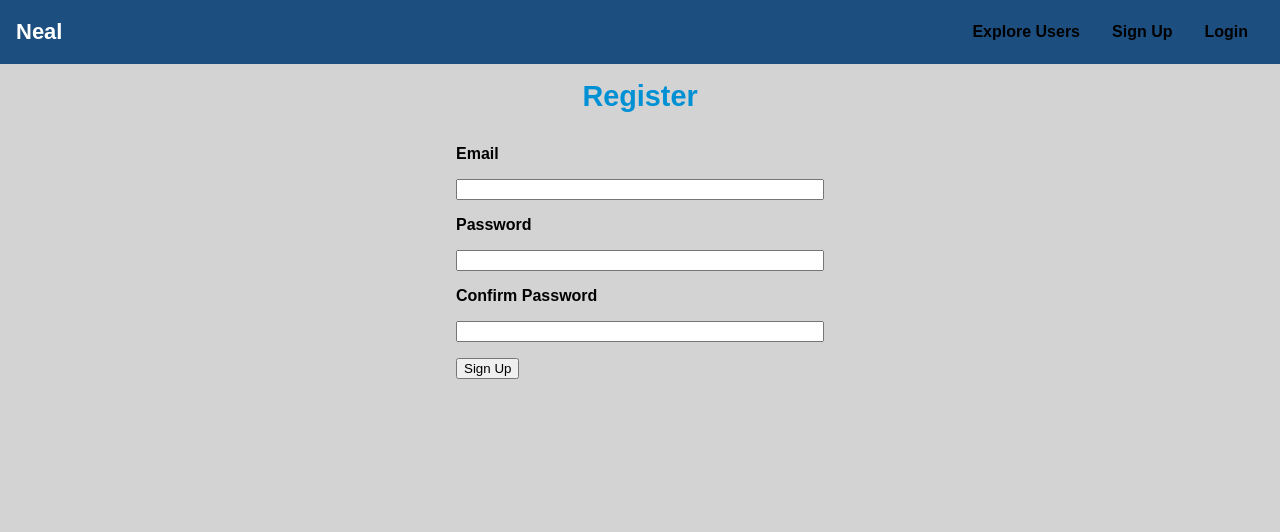
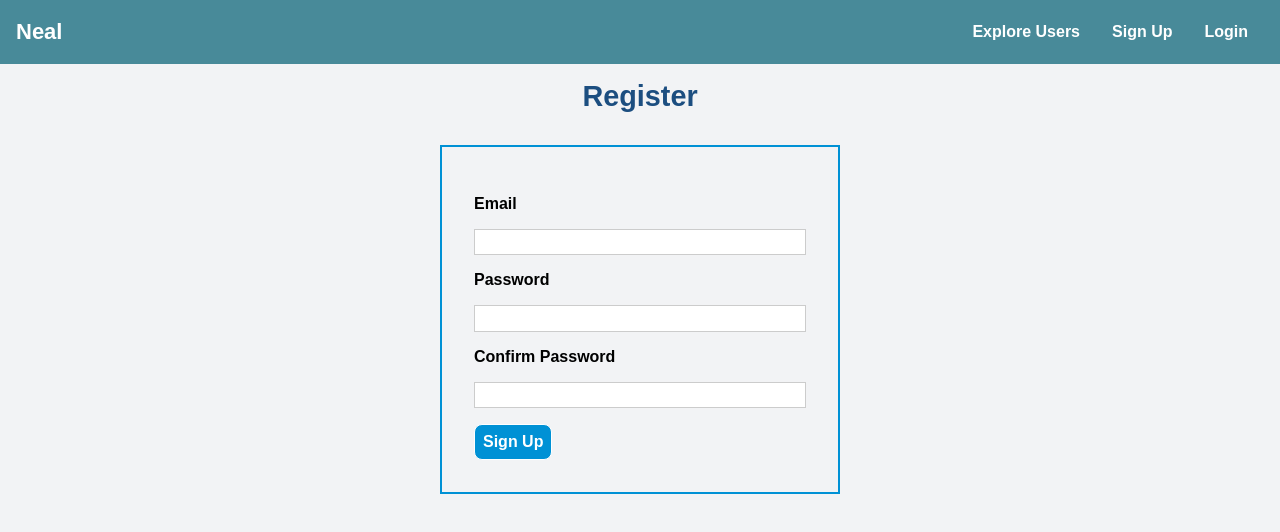
Before and after one commit to nealthom/social, a React (Create React App) app in the folder client/: page /register in a window 1280 px wide. Shown: the top 532 px of the page. Built offline with nearby package versions, Linux system fonts and the light colour scheme.

Commit message:
register page styling

```diff
--- a/client/src/components/auth/Register.module.css
+++ b/client/src/components/auth/Register.module.css
@@ -1,6 +1,6 @@
 .container {
   margin-top: 4rem;
-  background: #d3d3d3;
+  background: #f2f3f5;
   width: 100vw;
   height: 100vh;
 }
@@ -10,12 +10,14 @@
 }
 
 .register_title {
+  margin-bottom: 2rem;
   text-align: center;
   font-size: 1.8rem;
-  color: #0091d5;
+  color: #1c4e80;
 }
 .signup_form {
-  padding: 1rem;
+  padding: 2rem;
+  border: #0091d5 solid 2px;
 }
 
 .signup_form label {
@@ -28,9 +30,50 @@
   width: 100%;
 }
 
+.signup_form input {
+  border: 1px solid #ccc;
+  padding: 0.2rem 0.5rem;
+  font: inherit;
+}
+
+.signup_form input:focus {
+  outline: none;
+  background: #a5d8dd;
+  border-color: #202020;
+}
+
 .signup_form button {
   display: block;
   margin-top: 1rem;
+}
+
+.button {
+  background: #0091d5;
+  color: white;
+  font: inherit;
+  font-weight: bold;
+  border: 1.5px solid white;
+  padding: 8px;
+  border-radius: 8px;
+  cursor: pointer;
+}
+
+.button:hover,
+.button:active {
+  background: white;
+  color: #0091d5;
+  border: 1.5px solid #0091d5;
+}
+
+.button:focus {
+  outline: none;
+}
+
+.button[disabled] {
+  cursor: not-allowed;
+  border: #a1a1a1;
+  background: #ccc;
+  color: #a1a1a1;
 }
 
 @media (min-width: 40rem) {
--- a/client/src/components/layout/Navbar.module.css
+++ b/client/src/components/layout/Navbar.module.css
@@ -39,7 +39,7 @@ body {
 }
 
 .navbar_header {
-  background: #1c4e80;
+  background: #488a99;
   height: 4rem;
   width: 100%;
   position: fixed;
@@ -75,7 +75,7 @@ body {
 .main_nav__item a,
 .mobile_nav__item a {
   text-decoration: none;
-  color: black;
+  color: white;
   font-weight: bold;
   padding: 3px 0;
 }
```
